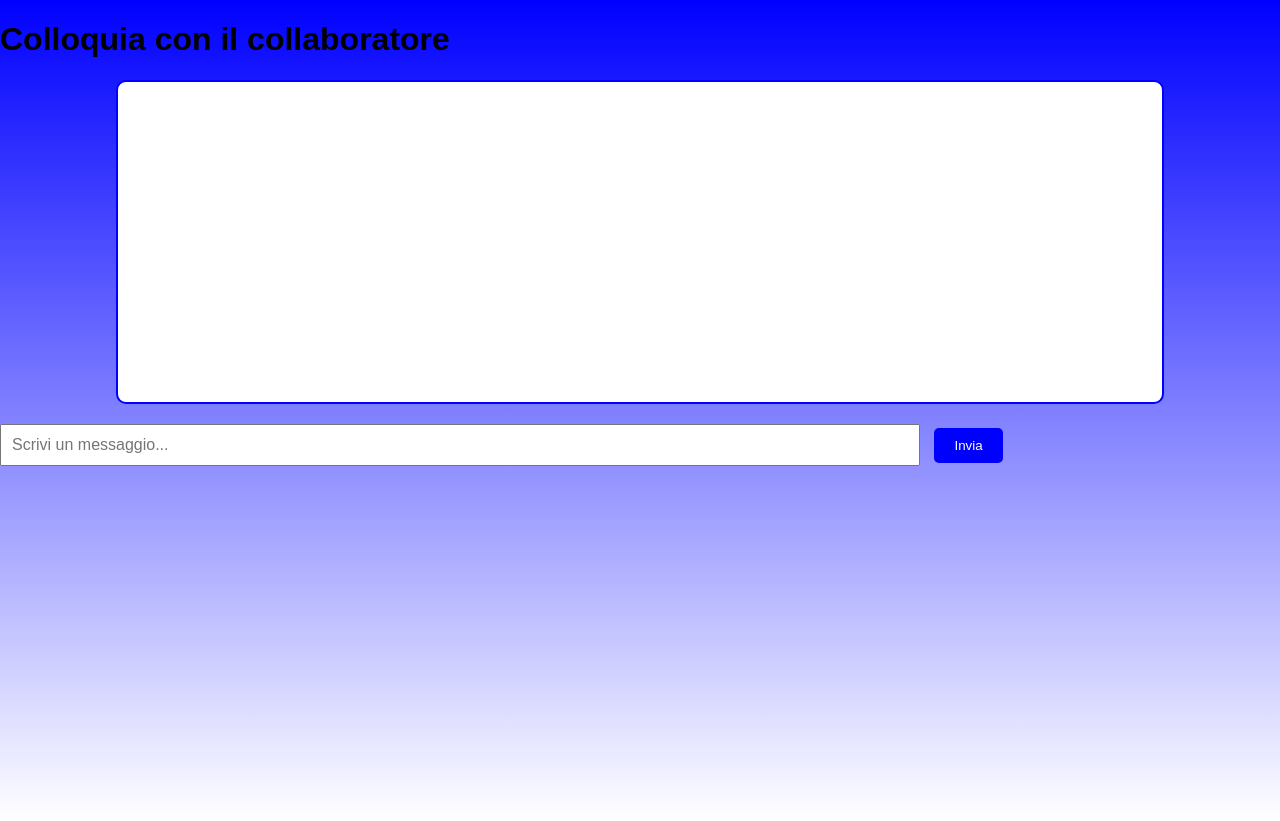
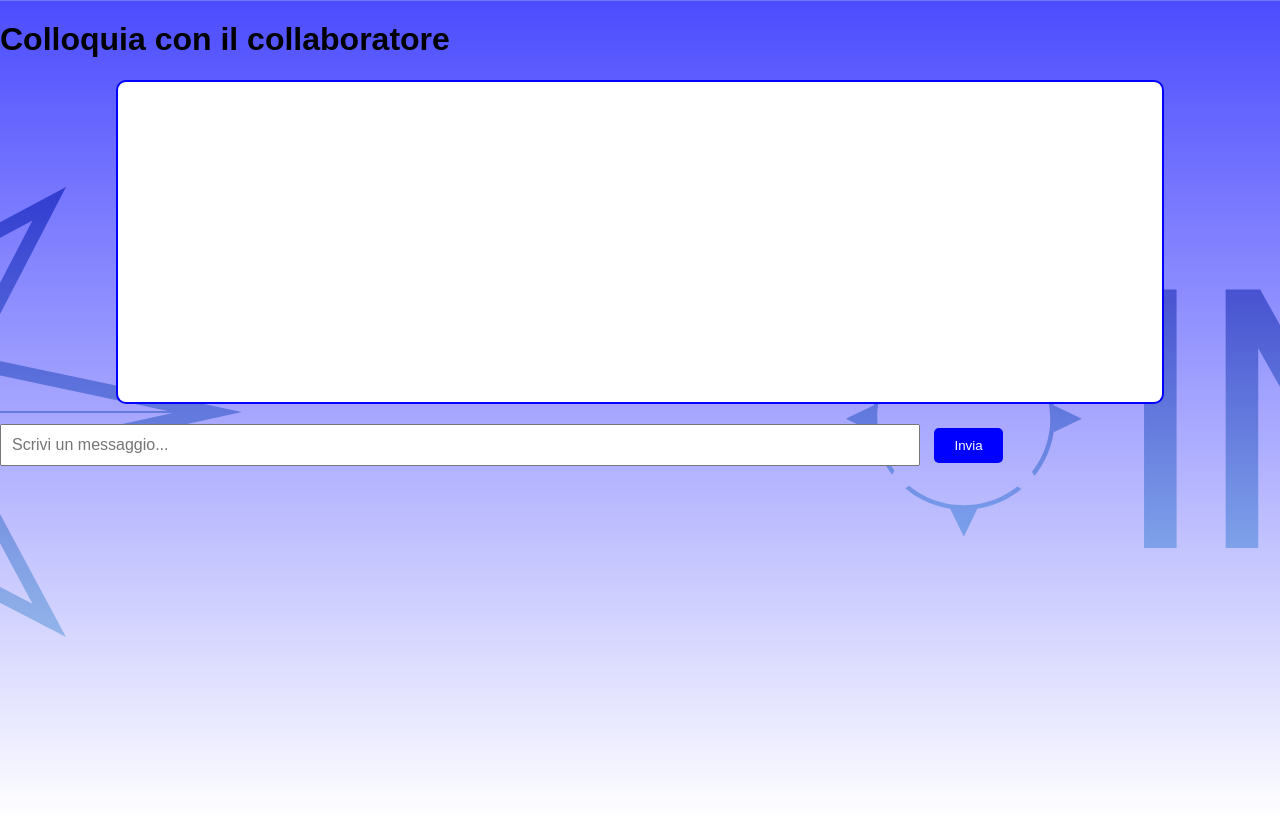
Before and after one commit to marcellourso/openaibot, a Flask app: page / in a window 1280 px wide. Run offline with Flask 3, Linux system fonts and the light colour scheme.

Commit message:
Update index.html

```diff
--- a/templates/index.html
+++ b/templates/index.html
@@ -5,7 +5,9 @@
     <title>Il Mio Collaboratore</title>
     <style>
         body {
-            background: linear-gradient(to bottom, #0000ff, #ffffff),url('/static/images/Logo-Maximia-DEF.svg');
+            background: linear-gradient(to bottom, rgba(0, 0, 255, 0.7), rgba(255, 255, 255, 0.7)), url('/static/images/Logo-Maximia-DEF.svg');
+            background-size: cover;
+            background-position: center;
             height: 100vh;
             margin: 0;
             font-family: Arial, sans-serif;
```
